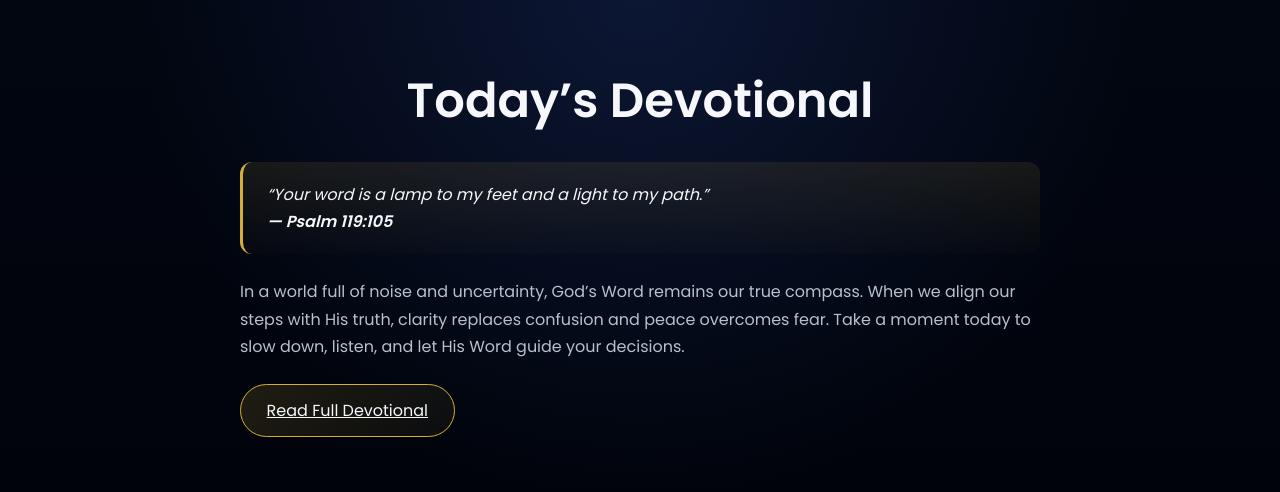
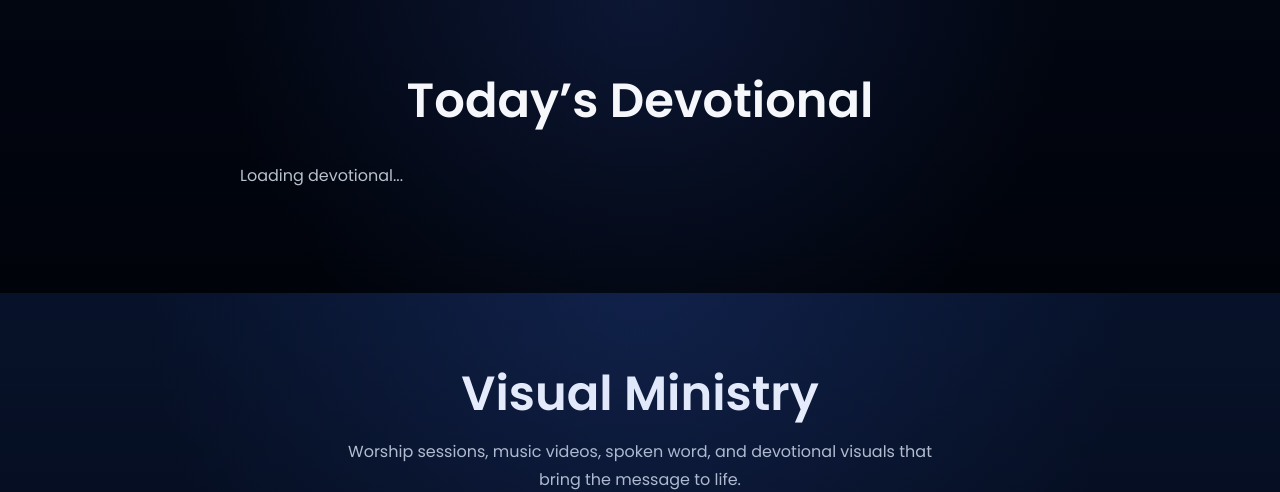
Before and after one commit to brunocoder256/TMC, a plain HTML site: page index.html in a window 1280 px wide. Shown: the part 1368-1860 px from the top of the page. Drawn offline with Linux system fonts and the light colour scheme.

Commit message:
Fix HTML structure and remove unnecessary lines

```diff
--- a/index.html
+++ b/index.html
@@ -102,25 +102,10 @@
 
     <h2 class="center">Today’s Devotional</h2>
 
-      <div style="max-width:800px;margin:2rem auto;">
-        <div class="scripture">
-          “Your word is a lamp to my feet and a light to my path.”
-          <br><strong>— Psalm 119:105</strong>
-        </div>
-
-        <p>
-          In a world full of noise and uncertainty, God’s Word remains
-          our true compass. When we align our steps with His truth,
-          clarity replaces confusion and peace overcomes fear.
-          Take a moment today to slow down, listen, and let His Word
-          guide your decisions.
-        </p>
-
-        <div style="margin-top:1.5rem;">
-          <a href="devotionals.html" class="btn primary">
-            Read Full Devotional
-          </a>
-        </div>
+    <!-- Container for latest devotional -->
+    <div id="devotional-preview" style="max-width:800px; margin:2rem auto;">
+      <!-- Latest devotional will be inserted here by JS -->
+      <p>Loading devotional...</p>
     </div>
 
   </div>
```
Lines whose indentation alone changed are shown as unchanged.
